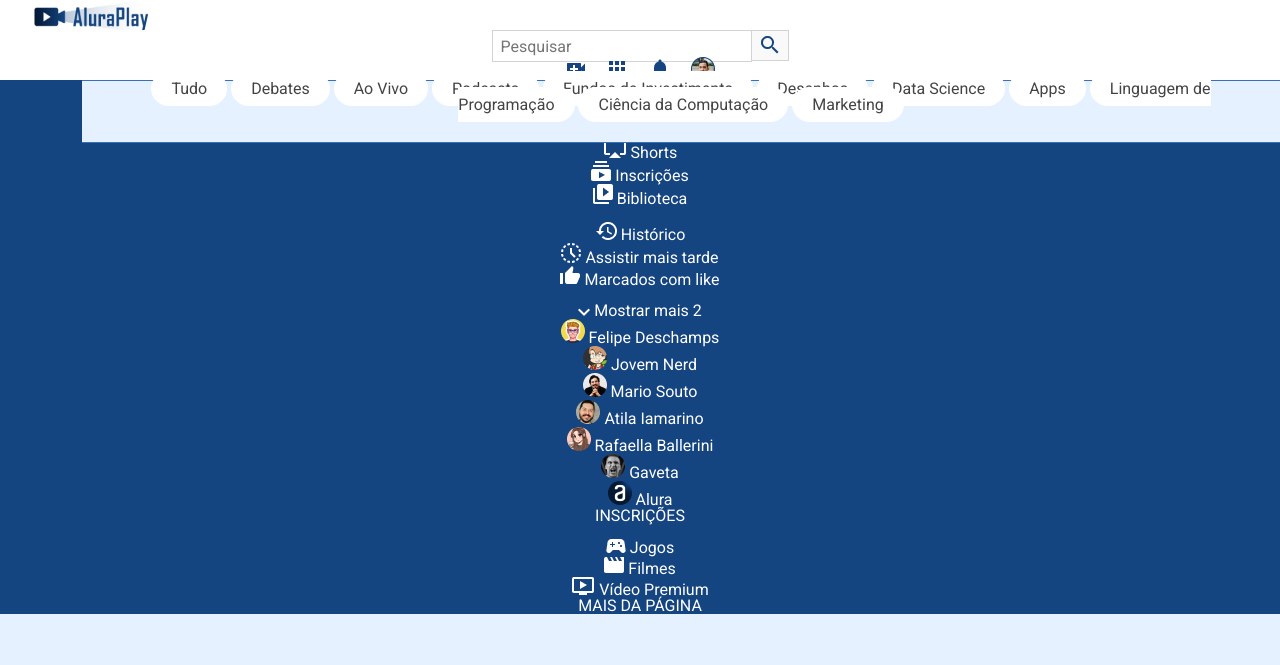
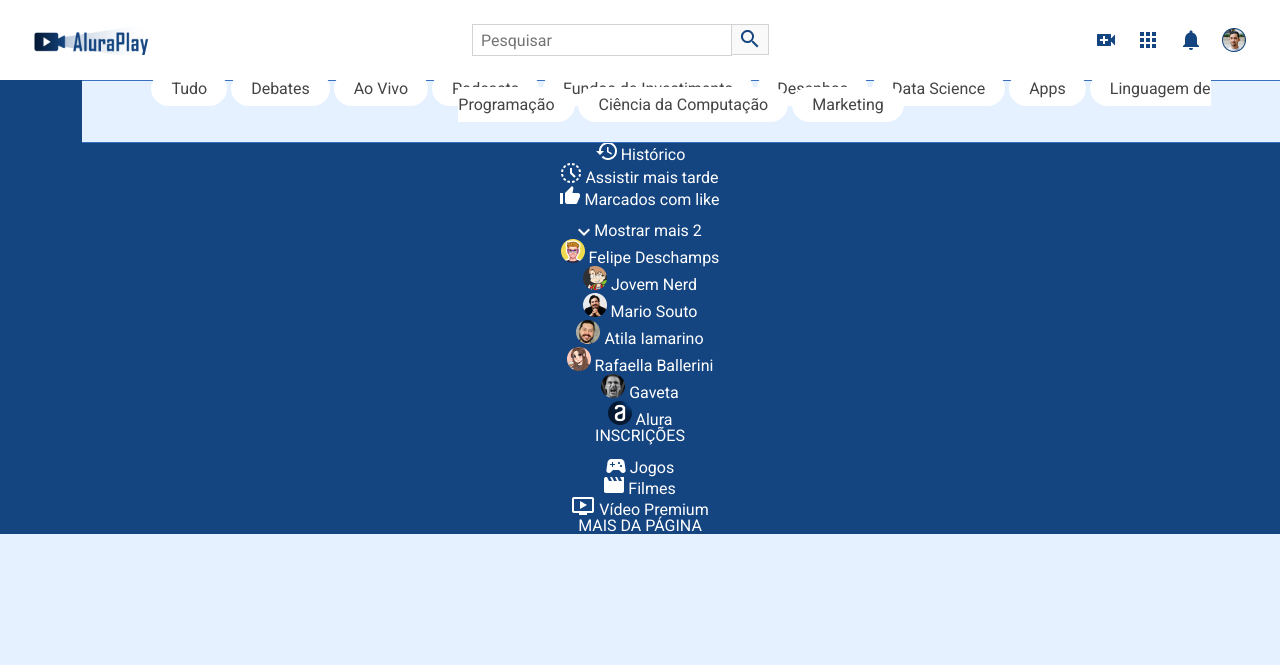
Before and after one commit to fredsons/Alura-play, a plain HTML site: page index.html in a window 1280 px wide. Shown: the top 665 px of the page. Drawn offline with Linux system fonts and the light colour scheme.

Commit message:
finaliza cabecalho

```diff
--- /dev/null
+++ b/css/flexbox.css
@@ -0,0 +1,17 @@
+.cabecalho__container {
+  align-items: center;
+  display: flex;
+  justify-content: space-between;
+  position: fixed;
+  top: 0;
+}
+
+.cabecalho__pesquisar__item {
+  display: none;
+}
+
+@media screen and (min-width: 834px) {
+  .cabecalho__pesquisar__item {
+    display: block;
+  }
+}
--- a/index.html
+++ b/index.html
@@ -8,6 +8,7 @@
   <link href="https://fonts.googleapis.com/css2?family=Roboto:wght@400;700&display=swap" rel="stylesheet">
   <link rel="stylesheet" href="css/reset.css">
   <link rel="stylesheet" href="css/estilos.css">
+  <link rel="stylesheet" href="css/flexbox.css">
   <title>AluraPlay</title>
   <link rel="shortcut icon" href="./img/favicon.ico" type="image/x-icon">
 
```
